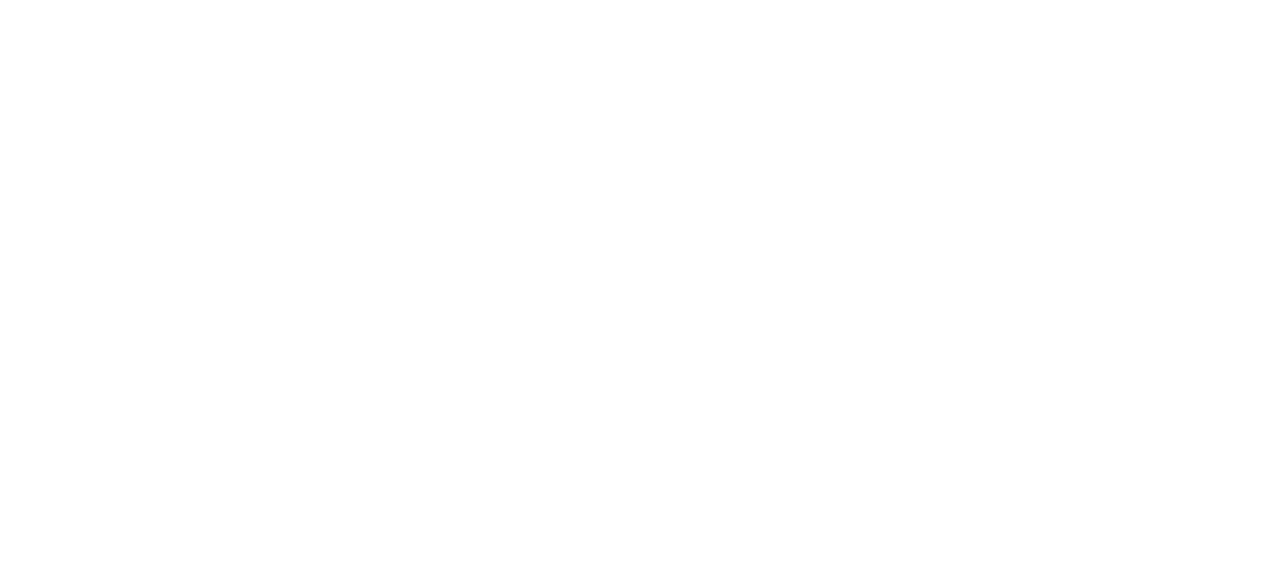
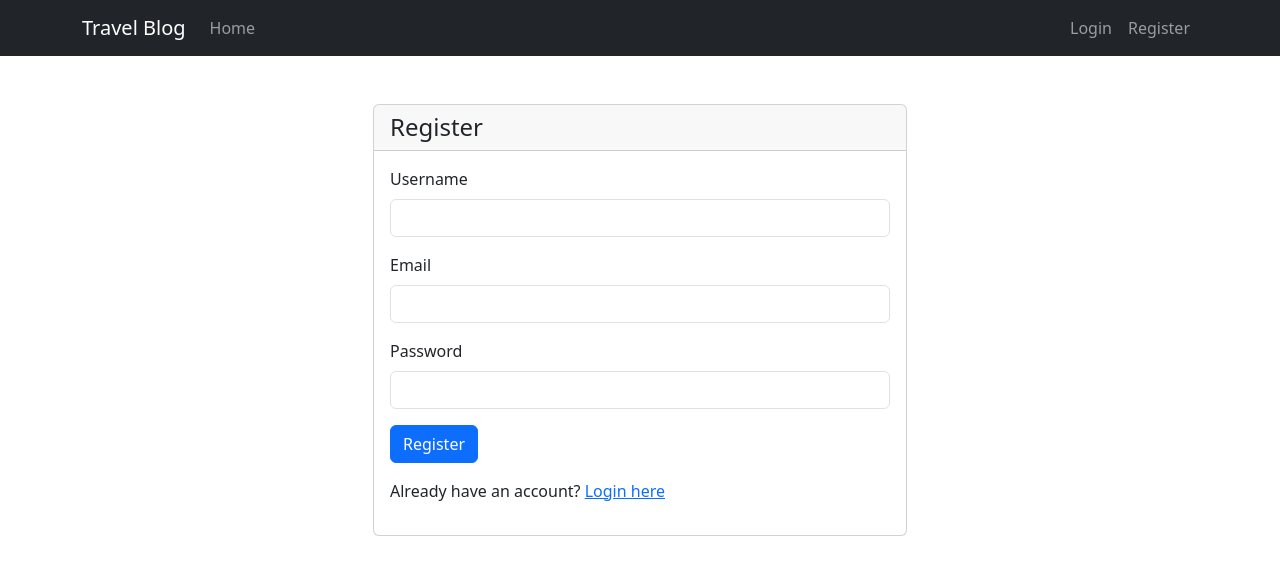
Before and after one commit to kkwk97/my-app, a React (Create React App) app: page /register in a window 1280 px wide. Before the commit this address had no page. Shown: the top 574 px of the page. Built offline with nearby package versions, Linux system fonts and the light colour scheme.

Commit message:
add Register

```diff
--- a/src/App.js
+++ b/src/App.js
@@ -28,12 +28,15 @@
 import { BrowserRouter as Router, Routes, Route } from 'react-router-dom';
 import Login from './login';
 import Default from './Default';
+import RegisterPage from './RegisterPage';
+
 function App() {
   return (
     <Router>
       <Routes>
         <Route path="/" element={<Default />} />
         <Route path="/login" element={<Login />} />
+        <Route path="/register" element={<RegisterPage />} />
       </Routes>
     </Router>
   );
--- /dev/null
+++ b/src/RegisterPage.js
@@ -0,0 +1,106 @@
+// src/pages/RegisterPage.js
+import React, { useState } from 'react';
+import { useNavigate, Link } from 'react-router-dom';
+import BaseLayout from './BaseLayout';
+
+const RegisterPage = () => {
+  const navigate = useNavigate();
+
+  const [formData, setFormData] = useState({
+    username: '',
+    email: '',
+    password: ''
+  });
+
+  const handleChange = (e) => {
+    const { id, value } = e.target;
+    setFormData((prev) => ({
+      ...prev,
+      [id]: value
+    }));
+  };
+
+  const handleSubmit = async (e) => {
+    e.preventDefault();
+
+    try {
+      const res = await fetch('http://localhost:5000/api/register', {
+        method: 'POST',
+        headers: {
+          'Content-Type': 'application/json'
+        },
+        credentials: 'include',
+        body: JSON.stringify(formData)
+      });
+
+      if (res.ok) {
+        navigate('/login');
+      } else {
+        const err = await res.json();
+        alert(err.message || 'Registration failed');
+      }
+    } catch (error) {
+      console.error('Registration error:', error);
+      alert('Something went wrong. Please try again.');
+    }
+  };
+
+  return (
+    <BaseLayout>
+    <div className="container mt-5">
+      <div className="row justify-content-center">
+        <div className="col-md-6">
+          <div className="card">
+            <div className="card-header">
+              <h4 className="mb-0">Register</h4>
+            </div>
+            <div className="card-body">
+              <form onSubmit={handleSubmit}>
+                <div className="mb-3">
+                  <label htmlFor="username" className="form-label">Username</label>
+                  <input
+                    type="text"
+                    className="form-control"
+                    id="username"
+                    value={formData.username}
+                    onChange={handleChange}
+                    required
+                  />
+                </div>
+                <div className="mb-3">
+                  <label htmlFor="email" className="form-label">Email</label>
+                  <input
+                    type="email"
+                    className="form-control"
+                    id="email"
+                    value={formData.email}
+                    onChange={handleChange}
+                    required
+                  />
+                </div>
+                <div className="mb-3">
+                  <label htmlFor="password" className="form-label">Password</label>
+                  <input
+                    type="password"
+                    className="form-control"
+                    id="password"
+                    value={formData.password}
+                    onChange={handleChange}
+                    required
+                  />
+                </div>
+                <button type="submit" className="btn btn-primary">Register</button>
+              </form>
+              <div className="mt-3">
+                <p>Already have an account? <Link to="/login">Login here</Link></p>
+              </div>
+            </div>
+          </div>
+        </div>
+      </div>
+    </div>
+    </BaseLayout>
+  );
+};
+
+export default RegisterPage;
```
Also changed, not shown: src/NavBar.js (added, +51 -0 lines).
